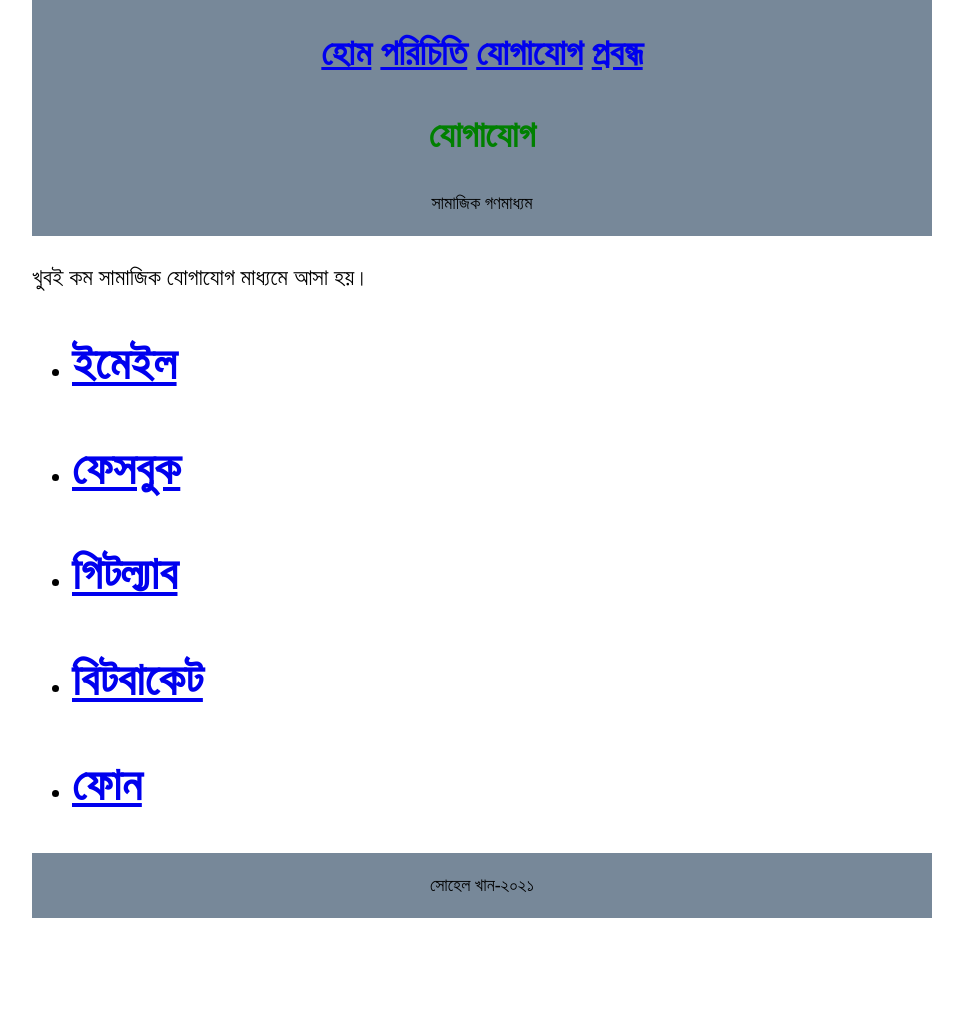
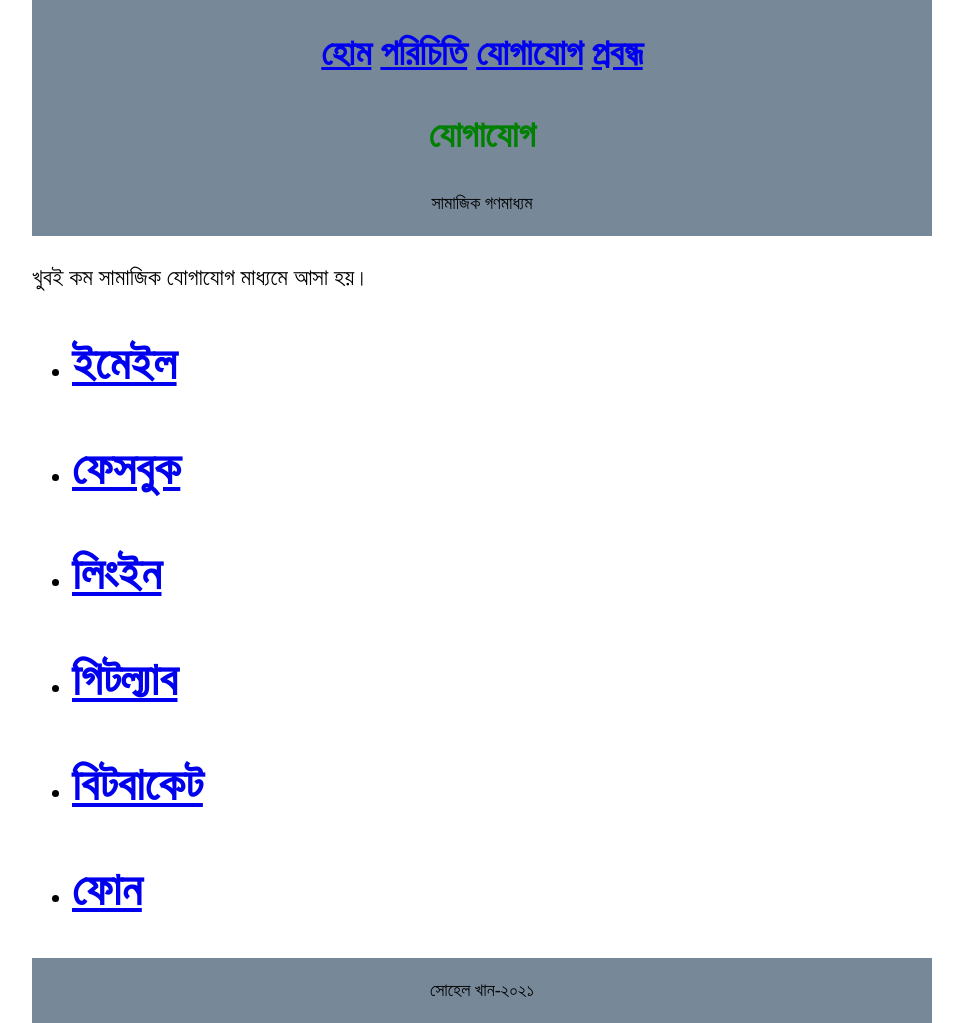
Before and after one commit to sohelkhanz/sohelkhanz.github.io, a Jekyll site: the page built from প্রবন্ধ/যোগাযোগ.md, in a window 1280 px wide. Shown: the whole page, without its empty margins (158-1121 px from the left). Built offline with Jekyll 4.4.1, drawn with Linux system fonts in a browser that asks for light colours; before the commit the page ends 918 px from its top, so only the background shows below that.

Commit message:
Update যোগাযোগ.md

```diff
--- a/প্রবন্ধ/যোগাযোগ.md
+++ b/প্রবন্ধ/যোগাযোগ.md
@@ -10,6 +10,7 @@ layout: default
 
 - # [ইমেইল](soooheeeel@gmail.com)
 - # [ফেসবুক](https://facebook.com/nahklehos/)
+- # [লিংইন](https://linkin.com/sohelkhan-R/)
 - # [গিটল্যাব](https://gitlab.com/sohel.khan/)
 - # [বিটবাকেট](https://bitbucket.org/sohel_khan/)
 - # [ফোন](+8801639818389)
```
